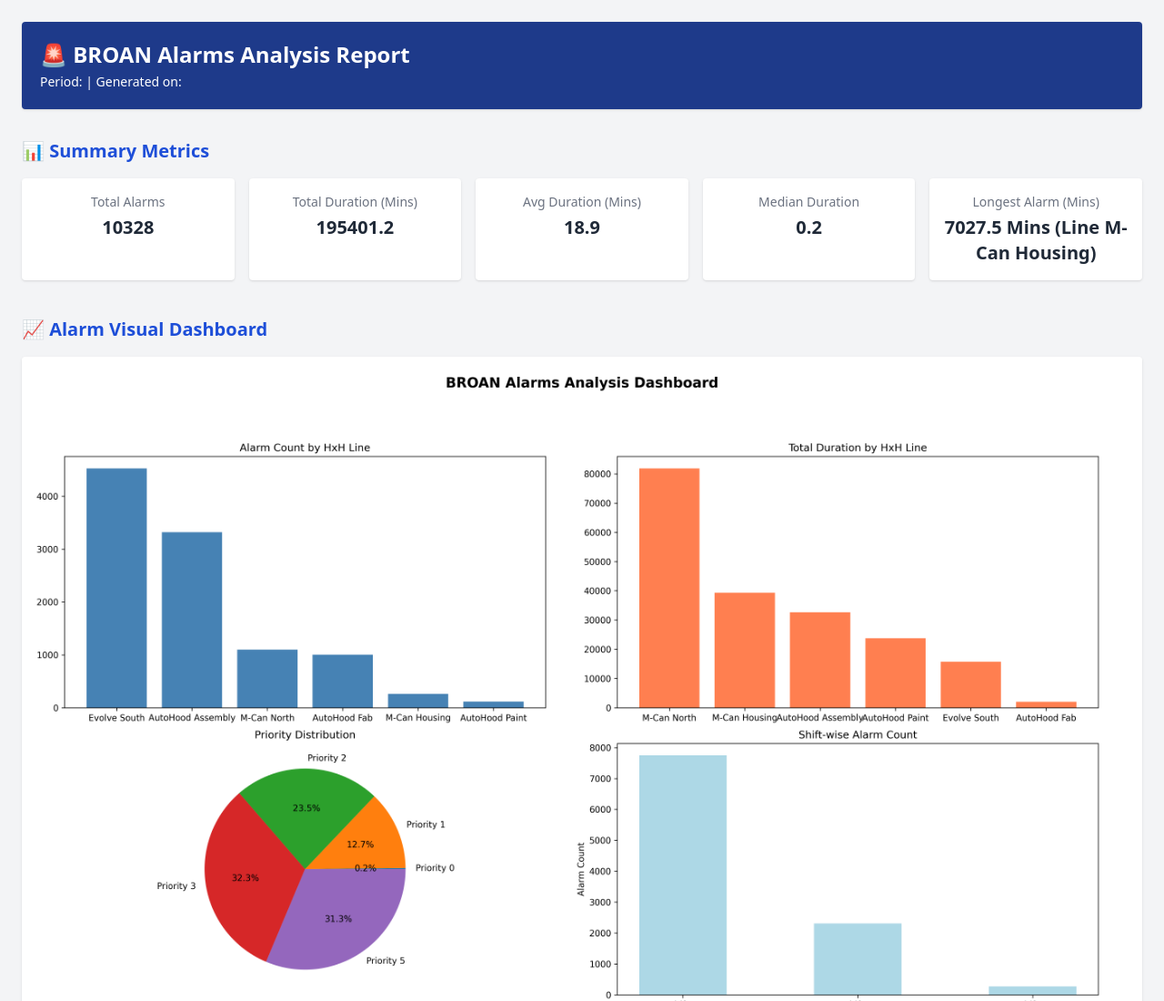
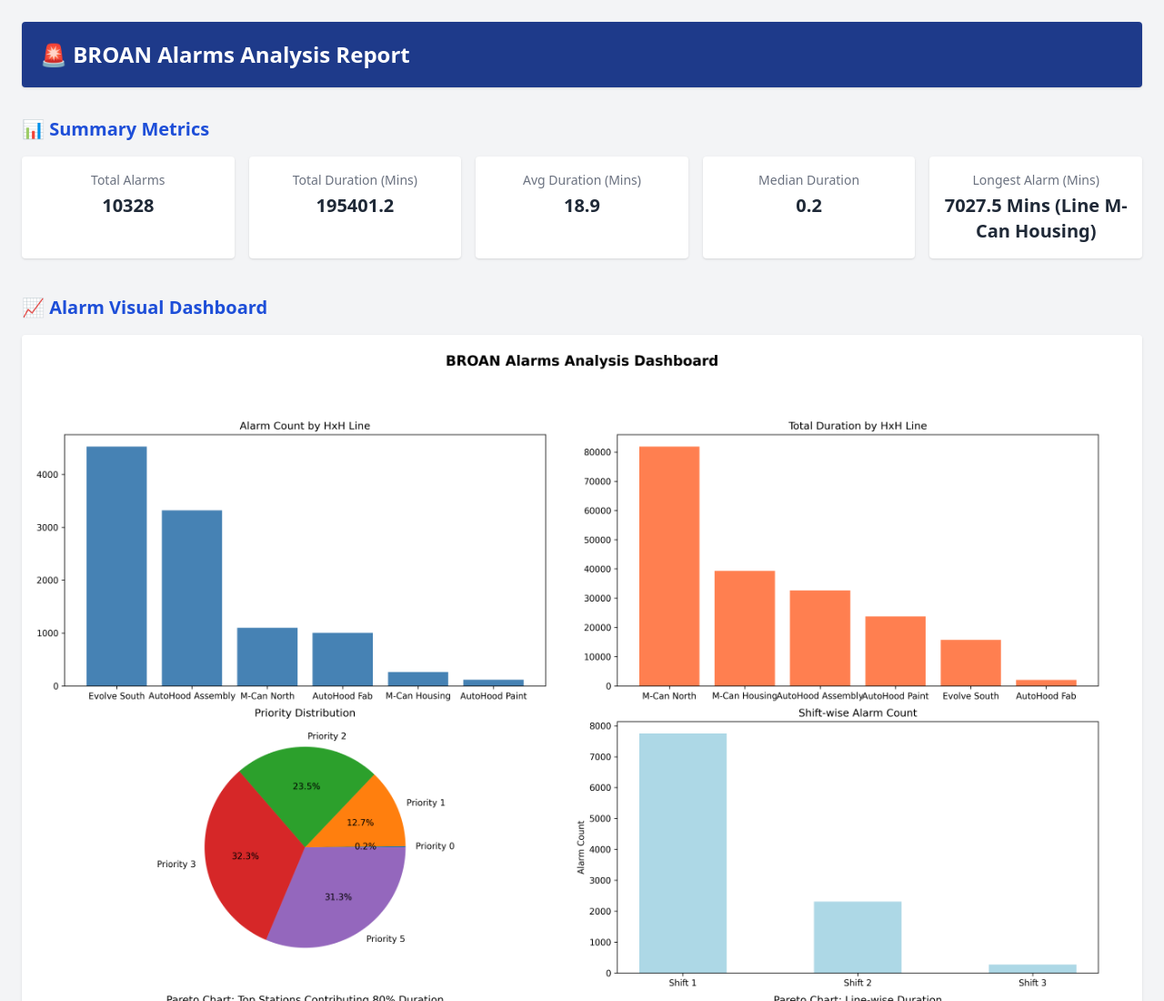
Before and after one commit to Syed-nas/Golgix_AI, a plain HTML site: page alarm_report.html in a window 1280 px wide. Shown: the top 1100 px of the page at 91% size. Drawn offline with nearby package versions, Linux system fonts and the light colour scheme.

Commit message:
Update alarm_report.html

```diff
--- a/alarm_report.html
+++ b/alarm_report.html
@@ -9,7 +9,6 @@
 
     <header class="bg-blue-900 text-white p-5 rounded mb-8 shadow">
         <h1 class="text-2xl font-bold">🚨 BROAN Alarms Analysis Report</h1>
-        <p class="text-sm mt-1">Period:  | Generated on: </p>
     </header>
 
     <!-- Summary Metrics -->
```
